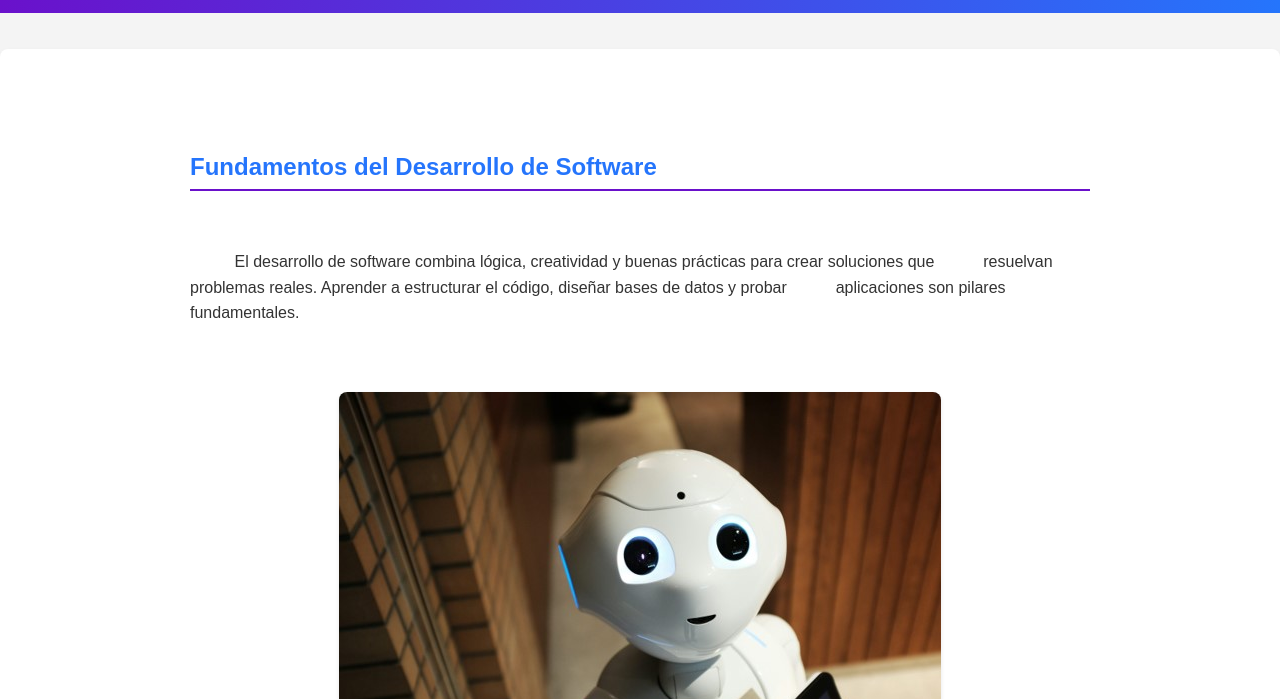
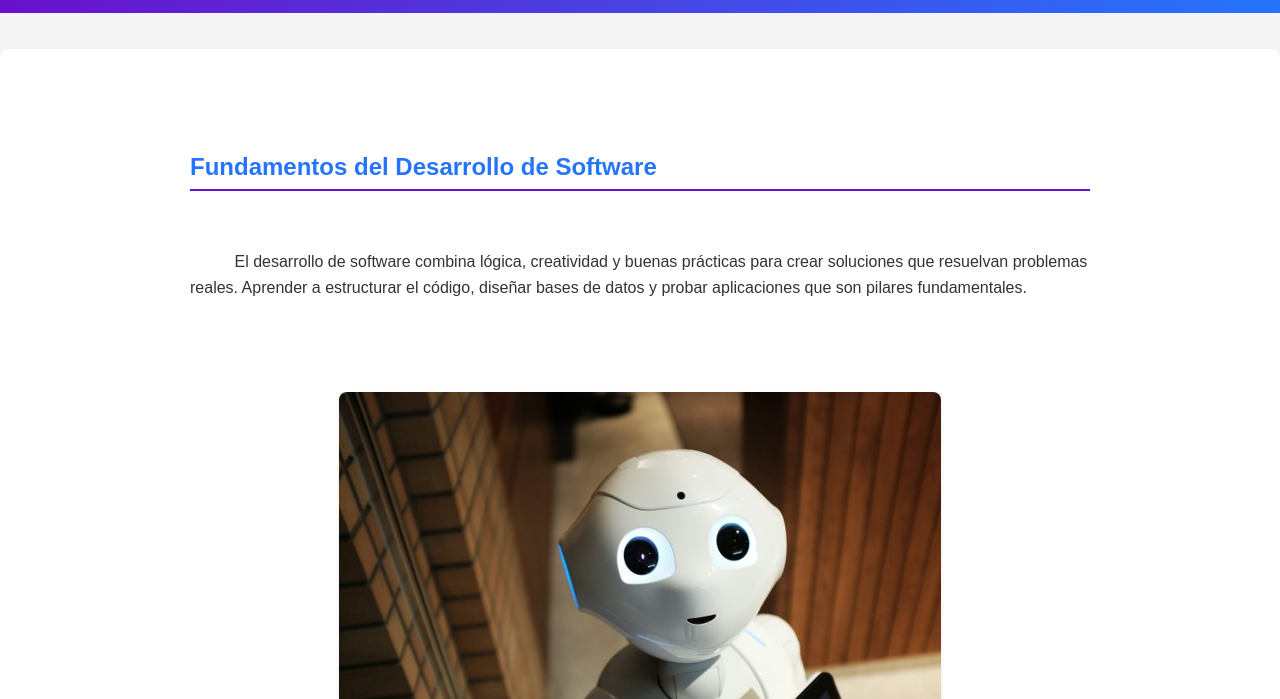
Before and after one commit to Elysandra50/mi-deber-web, a plain HTML site: page index.html in a window 1280 px wide. Shown: the part 101-800 px from the top of the page. Drawn offline with Linux system fonts and the light colour scheme.

Commit message:
Update index.html

```diff
--- a/index.html
+++ b/index.html
@@ -24,9 +24,8 @@
       <div class="container">
         <h2>Fundamentos del Desarrollo de Software</h2>
         <p>
-          El desarrollo de software combina lógica, creatividad y buenas prácticas para crear soluciones que
-          resuelvan problemas reales. Aprender a estructurar el código, diseñar bases de datos y probar
-          aplicaciones son pilares fundamentales.
+          El desarrollo de software combina lógica, creatividad y buenas prácticas para crear soluciones que resuelvan problemas reales.
+          Aprender a estructurar el código, diseñar bases de datos y probar aplicaciones que son pilares fundamentales.
         </p>
         <!-- Se corrigió la ruta para apuntar al archivo en la carpeta img del repositorio -->
         <img src="img/fundamentos.jpg" alt="Fundamentos del software" />
@@ -50,8 +49,7 @@
       <div class="container">
         <h2>El Futuro del Software</h2>
         <p>
-          Con la llegada de la IA, la nube y la automatización, el desarrollo de software será cada vez más
-          colaborativo y orientado a soluciones en tiempo real.
+          Con la llegada de la IA, la nube y la automatización, el desarrollo de software será cada vez más colaborativo y orientado a soluciones en tiempo real.
         </p>
         <!-- Se corrigió la ruta para apuntar al archivo en la carpeta img del repositorio -->
         <img src="img/futuro.jpg" alt="Futuro del software" />
```
